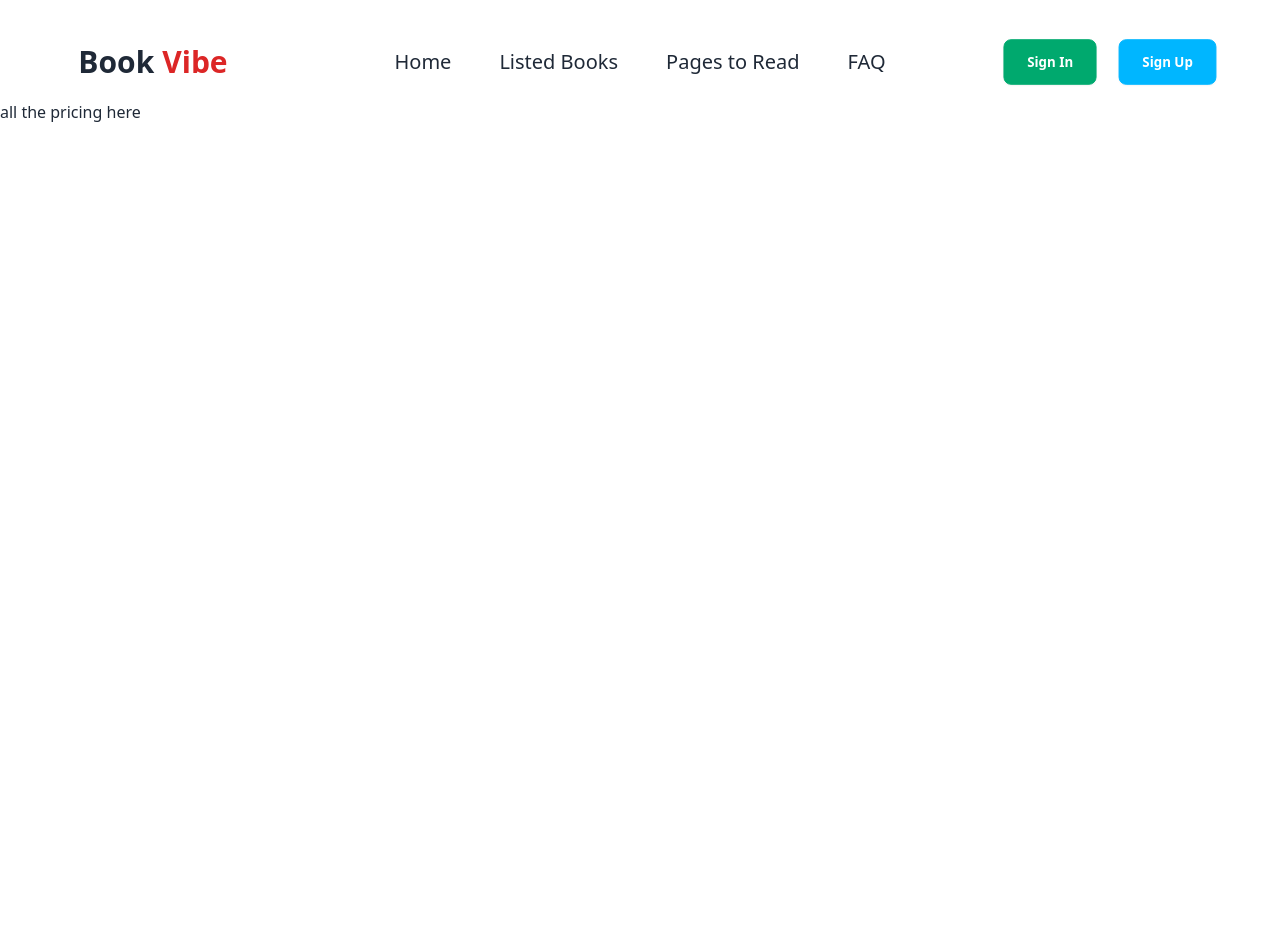
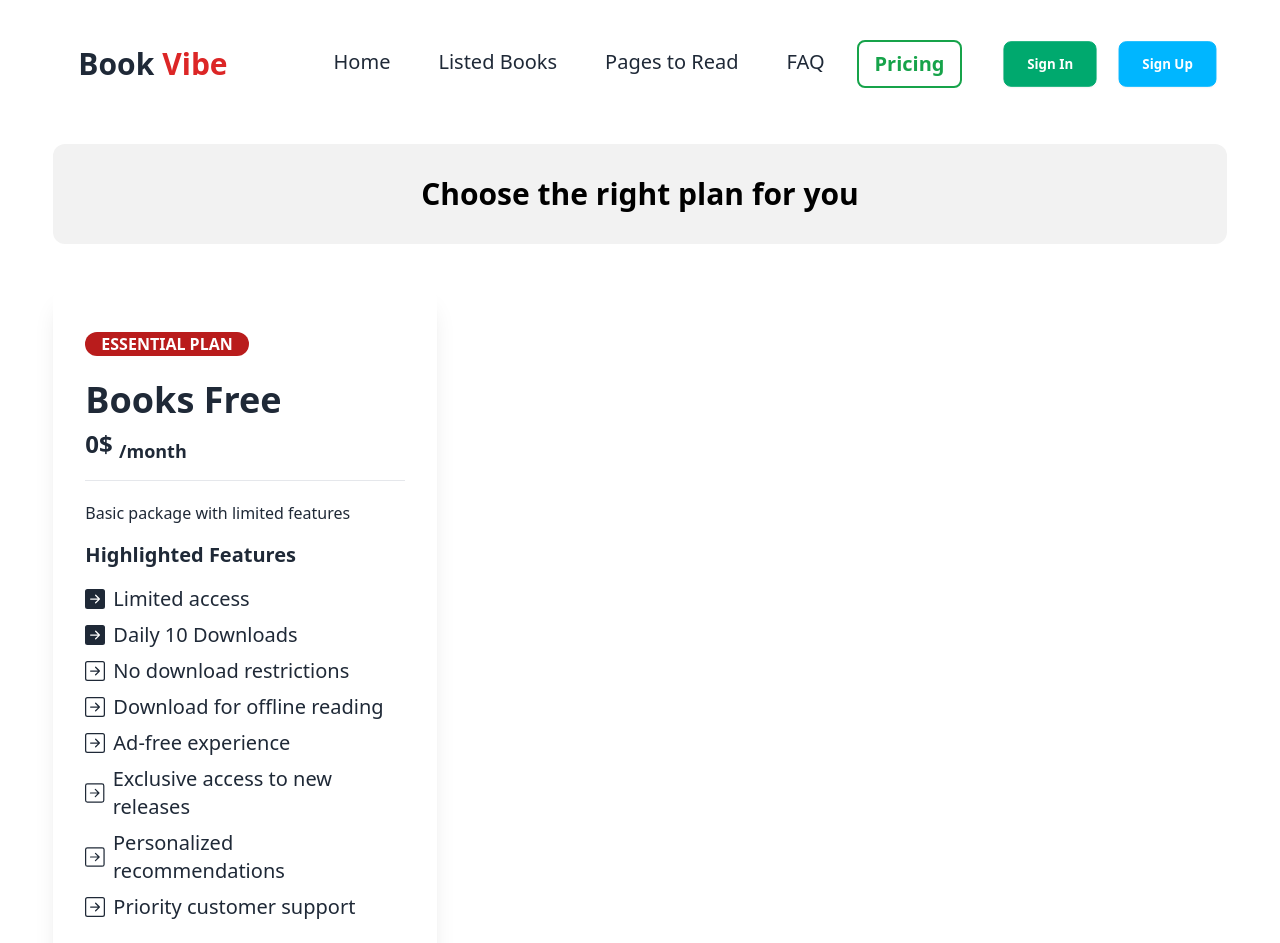
Before and after one commit to SoadAsHamimMahi/Book-Vive, a React (Vite) app: page /Pricing in a window 1280 px wide. Shown: the top 943 px of the page. Before the commit the page ends 800 px from the top, so only its background shows below. Built offline with nearby package versions, Linux system fonts and the light colour scheme.

Commit message:
Pricing section half done

```diff
--- a/src/components/Navbar/Navbar.jsx
+++ b/src/components/Navbar/Navbar.jsx
@@ -37,6 +37,14 @@ const Navbar = () => {
                         ? "pending"
                         : "text-xl hover:text-red-600 hover:border-2 hover:border-red-600 hover:bg-white"
                     }  to = "/Faq">FAQ</NavLink></li>
+
+        <li><NavLink  className={({ isActive, isPending }) =>
+                      isActive
+                        ? "flex border-green-600 border-2 font-semibold text-green-600 bg-none text-xl"
+                        : isPending
+                        ? "pending"
+                        : "text-xl hover:text-red-600 hover:border-2 hover:border-red-600 hover:bg-white"
+                    }  to = "/Pricing">Pricing</NavLink></li>
     </>
 
     return (
--- a/src/components/Pricing/Pricing.jsx
+++ b/src/components/Pricing/Pricing.jsx
@@ -1,9 +1,76 @@
 import React from 'react';
+import { BsArrowRightSquareFill } from "react-icons/bs";
+import { BsArrowRightSquare } from "react-icons/bs";
+
+
 
 const Pricing = () => {
     return (
-        <div>
-            <p>all the pricing here</p>
+        <div className='mx-auto w-11/12 my-5 lg:my-10'>
+            <div className="bg-base-200 rounded-xl h-[100px] w-full flex justify-center items-center mb-10">
+                <h2 className="text-3xl font-bold text-black">Choose the right plan for you</h2>
+            </div>
+
+            <div>
+                <div className="card w-96 bg-base-100 shadow-xl">
+                    <div className="card-body">
+                        <div className='bg-red-700 px-4 my-4 w-fit rounded-2xl text-white font-bold '>
+                            <p>ESSENTIAL PLAN</p>
+                        </div>
+                        <h2 className="card-title text-4xl font-bold">Books Free</h2>
+                        <p className='text-2xl font-semibold'>0$ <sub>/month</sub></p>
+                        <hr className='my-3' />
+
+                        <p>
+                        Basic package with limited features
+                        </p>
+
+                       <div className='text-xl flex flex-col gap-2 mb-4'>
+                       <p className='text-xl font-bold my-2'>Highlighted Features</p>
+                       <div className='flex items-center gap-2'>
+                       <BsArrowRightSquareFill />
+                        <p>Limited access</p>
+                       </div>
+
+                       <div className='flex items-center gap-2'>
+                       <BsArrowRightSquareFill />
+                        <p>Daily 10 Downloads</p>
+                       </div>
+
+                       <div className='flex items-center gap-2'>
+                       <BsArrowRightSquare />
+                        <p>No download restrictions</p>
+                       </div>
+                       <div className='flex items-center gap-2'>
+                       <BsArrowRightSquare />
+                        <p>Download for offline reading</p>
+                       </div>
+                       <div className='flex items-center gap-2'>
+                       <BsArrowRightSquare />
+                        <p>Ad-free experience</p>
+                       </div>
+                       <div className='flex items-center gap-2'>
+                       <BsArrowRightSquare />
+                        <p>Exclusive access to new releases</p>
+                       </div>
+                       <div className='flex items-center gap-2'>
+                       <BsArrowRightSquare />
+                        <p>Personalized recommendations</p>
+                       </div>
+                       <div className='flex items-center gap-2'>
+                       <BsArrowRightSquare />
+                        <p>Priority customer support</p>
+                       </div>
+                       </div>
+
+                        <div className="card-actions">
+                            <button className="btn btn-success text-white">Sign Up Free</button>
+                        </div>
+                    </div>
+                </div>
+
+
+            </div>
         </div>
     );
 };
```
Also changed, not shown: src/main.jsx (+6 -6 lines).
